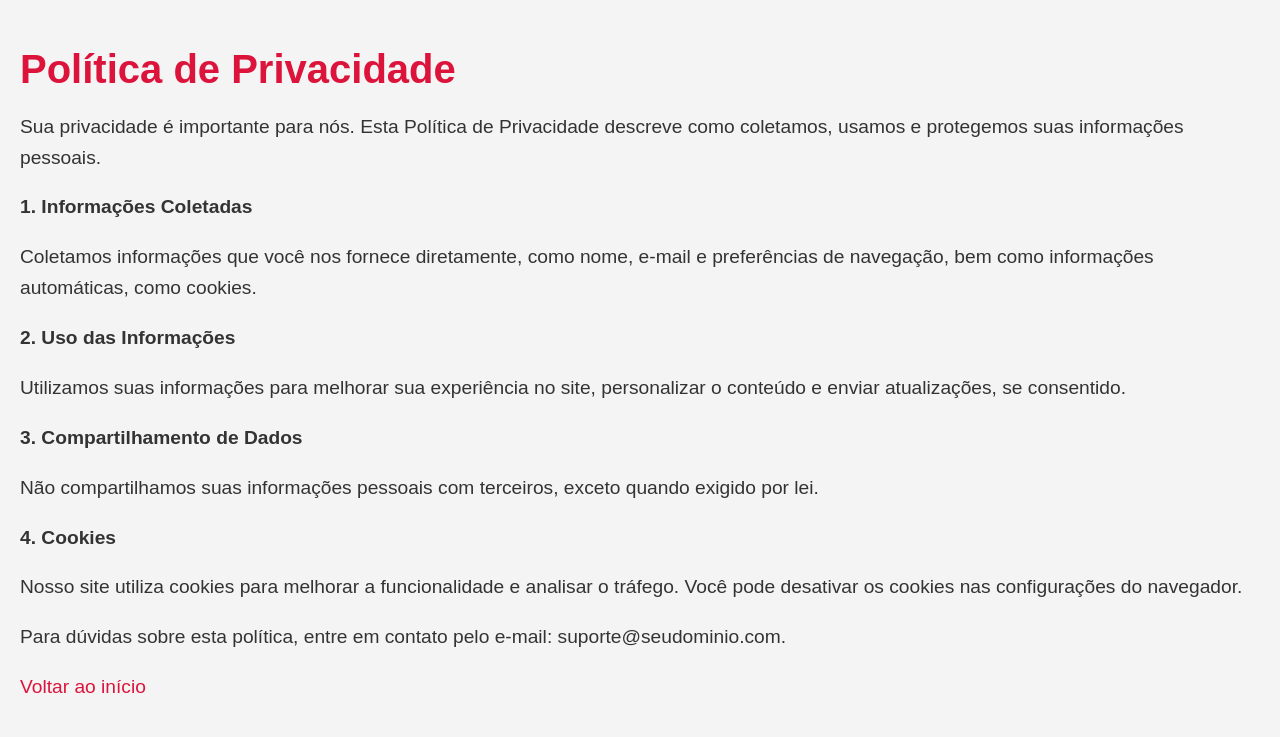
After one commit to sauloPadilha/ELOJOBCS2, a PHP site: page /privacidade.html in a window 1280 px wide. The commit adds this page. Shown: the top 737 px of the page. Run offline with PHP 8.4, Linux system fonts and the light colour scheme.

Commit message:
Add files via upload

```diff
--- /dev/null
+++ b/privacidade.html
@@ -0,0 +1,68 @@
+<!DOCTYPE html>
+<html lang="en">
+<head>
+    <meta charset="UTF-8">
+    <meta name="viewport" content="width=device-width, initial-scale=1.0">
+    <title>Política de Privacidade</title>
+    <style>
+        body {
+            font-family: Arial, sans-serif;
+            margin: 0;
+            padding: 20px;
+            background-color: #f4f4f4;
+            color: #333;
+        }
+
+        h1 {
+            font-size: 2.5rem;
+            color: crimson;
+            margin-bottom: 20px;
+        }
+
+        p {
+            font-size: 1.2rem;
+            line-height: 1.6;
+            margin-bottom: 15px;
+        }
+
+        a {
+            color: crimson;
+            text-decoration: none;
+        }
+
+        a:hover {
+            text-decoration: underline;
+        }
+    </style>
+</head>
+<body>
+    <h1>Política de Privacidade</h1>
+    <p>
+        Sua privacidade é importante para nós. Esta Política de Privacidade descreve como coletamos, usamos e
+        protegemos suas informações pessoais.
+    </p>
+    <p><strong>1. Informações Coletadas</strong></p>
+    <p>
+        Coletamos informações que você nos fornece diretamente, como nome, e-mail e preferências de navegação,
+        bem como informações automáticas, como cookies.
+    </p>
+    <p><strong>2. Uso das Informações</strong></p>
+    <p>
+        Utilizamos suas informações para melhorar sua experiência no site, personalizar o conteúdo e enviar
+        atualizações, se consentido.
+    </p>
+    <p><strong>3. Compartilhamento de Dados</strong></p>
+    <p>
+        Não compartilhamos suas informações pessoais com terceiros, exceto quando exigido por lei.
+    </p>
+    <p><strong>4. Cookies</strong></p>
+    <p>
+        Nosso site utiliza cookies para melhorar a funcionalidade e analisar o tráfego. Você pode desativar os
+        cookies nas configurações do navegador.
+    </p>
+    <p>
+        Para dúvidas sobre esta política, entre em contato pelo e-mail: suporte@seudominio.com.
+    </p>
+    <p><a href="index.html">Voltar ao início</a></p>
+</body>
+</html>
```
Also changed, not shown: app.js (+32 -0 lines), style.css (+11 -11 lines), termos.html (added, +62 -0 lines).
